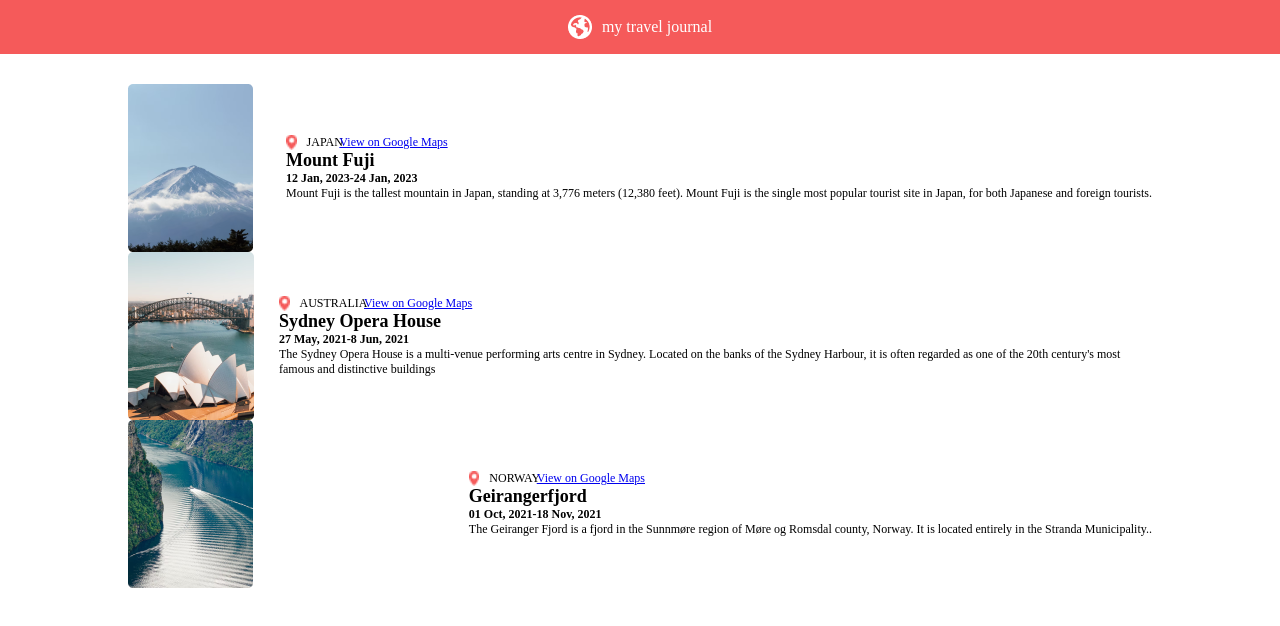
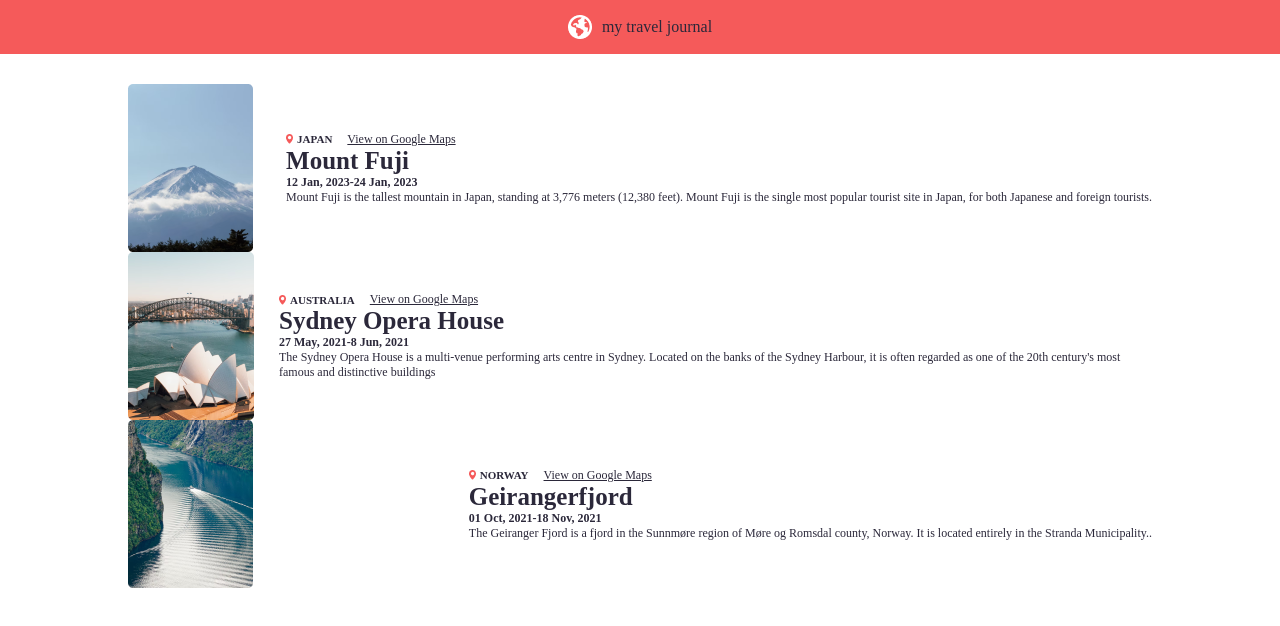
Before and after one commit to Sheriff-Oladimeji/travel-journal-website, a React (Create React App) app: page / in a window 1280 px wide. Shown: the top 626 px of the page. Built offline with nearby package versions, Linux system fonts and the light colour scheme.

Commit message:
modfy files

```diff
--- a/src/index.css
+++ b/src/index.css
@@ -11,6 +11,7 @@
   margin: 0;
   padding: 0;
 box-sizing: border-box;
+color: var(--primary);
 }
 nav{
   background: var(--red);
@@ -38,9 +39,16 @@ nav a{
 
 .card-location{
   display: flex;
+  gap: 15px;
 }
 .card-location div{
-  display: flex;
-  justify-content: space-between;
-  gap: 10px;
+  display: inherit;
+  align-items: center;
+gap: 4px;
+font-size: 11px;
+font-weight: 700;
 }
+.card-title{
+  font-size: var(--bold);
+  font-weight: 700;
+}
```
